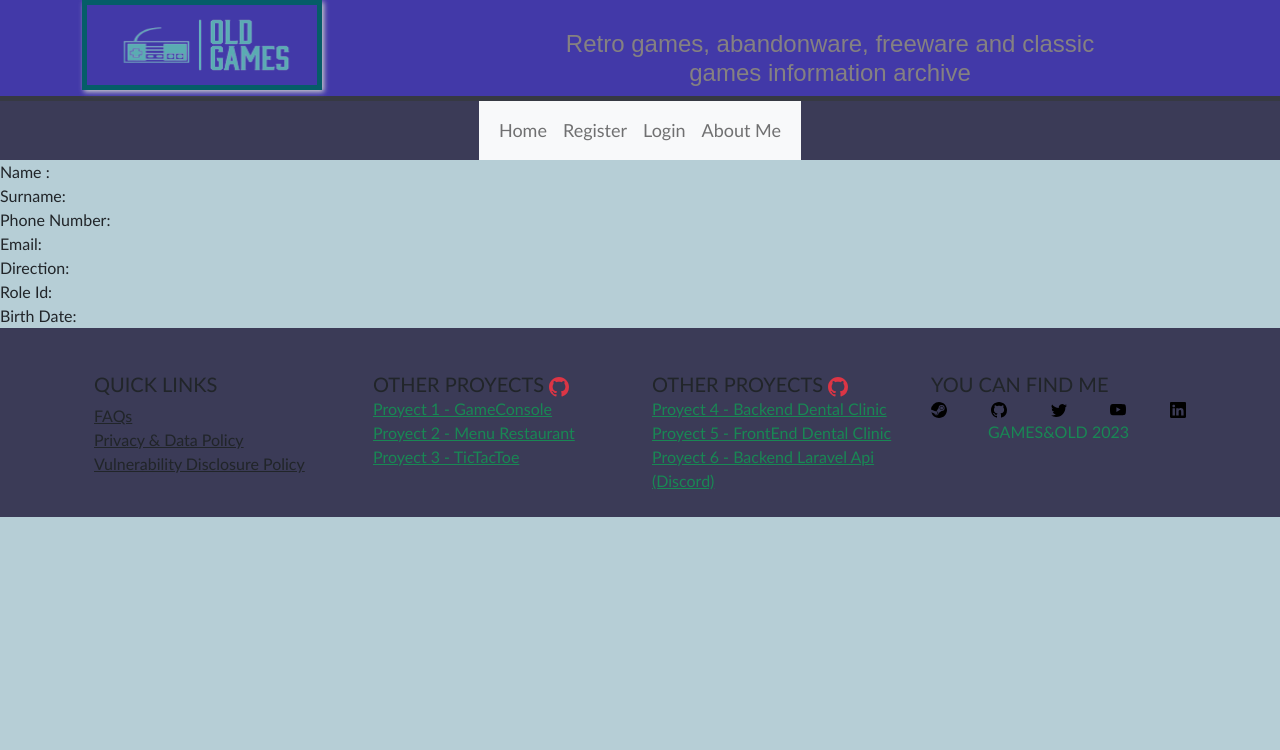
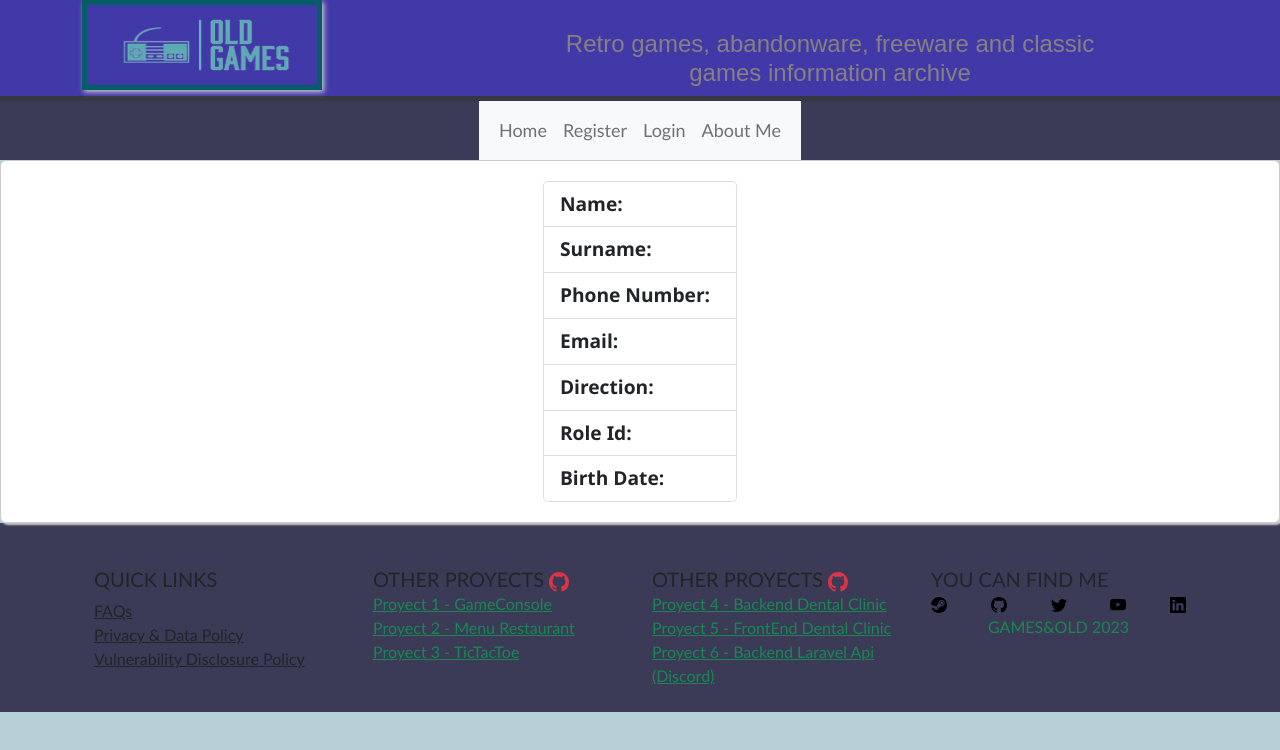
Before and after one commit to AlvaroBernabe/aba-geekshubs-fsd-val-Front-Final-Proyect, a React (Vite) app in the folder FrontFinal/: page /users/all/details in a window 1280 px wide. Shown: the top 750 px of the page. Built offline with nearby package versions, Linux system fonts and the light colour scheme.

Commit message:
style: Get User Details in Card

```diff
--- a/FrontFinal/src/index.css
+++ b/FrontFinal/src/index.css
@@ -96,4 +96,17 @@ body {
 
 .getAllUsers {
   font-family:'Segoe UI', Tahoma, Verdana, sans-serif ;
+  display: flex;
+  flex-direction: row;
+  justify-content: center;
+  margin-bottom: 2rem;
+  margin-top: 2rem;
 }
+
+.CardUserDetails{
+  font-family:'Segoe UI', Tahoma, Verdana, sans-serif ;
+  font-size: larger;
+  display: flex;
+  flex-direction: row;
+  justify-content: center;
+}
--- a/FrontFinal/src/layout/users/getAllUsers/GetAllUsers.jsx
+++ b/FrontFinal/src/layout/users/getAllUsers/GetAllUsers.jsx
@@ -34,6 +34,7 @@ export const GetAllUsers = () => {
     }, 500);
   }
 
+  console.log(users)
 
   return (
     <>
@@ -44,19 +45,21 @@ export const GetAllUsers = () => {
               users.map(
                 persona => {
                   return (
-
                     <div
                       onClick={() => selected(persona)}
                       key={persona.id}>
                       <Card>
                         <ListGroup variant="flush">
                           <ListGroup.Item>
+                            <span className="text1"> Id:</span>
+                            <span className="text2"> {persona.id}</span>
+                          </ListGroup.Item>
+                          <ListGroup.Item>
                             <span className="text1"> Email:</span>
                             <span className="text2"> {persona.email}</span>
                           </ListGroup.Item>
                         </ListGroup>
                       </Card>
-
                     </div>
                   )
                 }
--- a/FrontFinal/src/layout/users/getUsersDetails/GetUsersDetails.jsx
+++ b/FrontFinal/src/layout/users/getUsersDetails/GetUsersDetails.jsx
@@ -2,27 +2,44 @@ import React, { useEffect, useState } from "react";
 import { useDispatch, useSelector } from "react-redux";
 import { useNavigate } from "react-router-dom";
 import { detailData } from "../../detailSlice";
+import { Card, ListGroup } from "react-bootstrap";
 
 export const GetUsersDetails = () => {
   const detailRedux = useSelector(detailData);
   return (
     <>
-      <div className="">
-        <div className="texto">Name : </div>
-        {detailRedux?.choosenObject?.perfil?.name}
-        <div className="texto">Surname: </div>
-        {detailRedux?.choosenObject?.perfil?.surname}
-        <div className="texto">Phone Number: </div>
-        {detailRedux?.choosenObject?.perfil?.phone_number}
-        <div className="texto">Email: </div>
-        {detailRedux?.choosenObject?.email}
-        <div className="texto">Direction: </div>
-        {detailRedux?.choosenObject?.perfil?.direction}
-        <div className="texto">Role Id: </div>
-        {detailRedux?.choosenObject?.role_id}
-        <div className="texto">Birth Date: </div>
-        {detailRedux?.choosenObject?.perfil?.birth_date}
-      </div>
+      <Card className="CardUserDetails">
+        <ListGroup>
+          <ListGroup.Item>
+            <span className="text1"> Name:</span>
+            <span className="text2"> {detailRedux?.choosenObject?.perfil?.name}</span>
+          </ListGroup.Item>
+          <ListGroup.Item>
+          <span className="text1"> Surname:</span>
+            <span className="text2"> {detailRedux?.choosenObject?.perfil?.surname}</span>
+          </ListGroup.Item>
+          <ListGroup.Item>
+          <span className="text1"> Phone Number:</span>
+            <span className="text2"> {detailRedux?.choosenObject?.perfil?.phone_number}</span>
+          </ListGroup.Item>
+          <ListGroup.Item>
+          <span className="text1"> Email:</span>
+            <span className="text2"> {detailRedux?.choosenObject?.email}</span>
+          </ListGroup.Item>
+          <ListGroup.Item>
+          <span className="text1"> Direction:</span>
+            <span className="text2"> {detailRedux?.choosenObject?.perfil?.direction}</span>
+          </ListGroup.Item>
+          <ListGroup.Item>
+          <span className="text1"> Role Id:</span>
+            <span className="text2"> {detailRedux?.choosenObject?.role_id}</span>
+          </ListGroup.Item>
+          <ListGroup.Item>
+          <span className="text1"> Birth Date:</span>
+            <span className="text2"> {detailRedux?.choosenObject?.perfil?.birth_date}</span>
+          </ListGroup.Item>
+        </ListGroup>
+      </Card>
     </>
   );
 };
```
